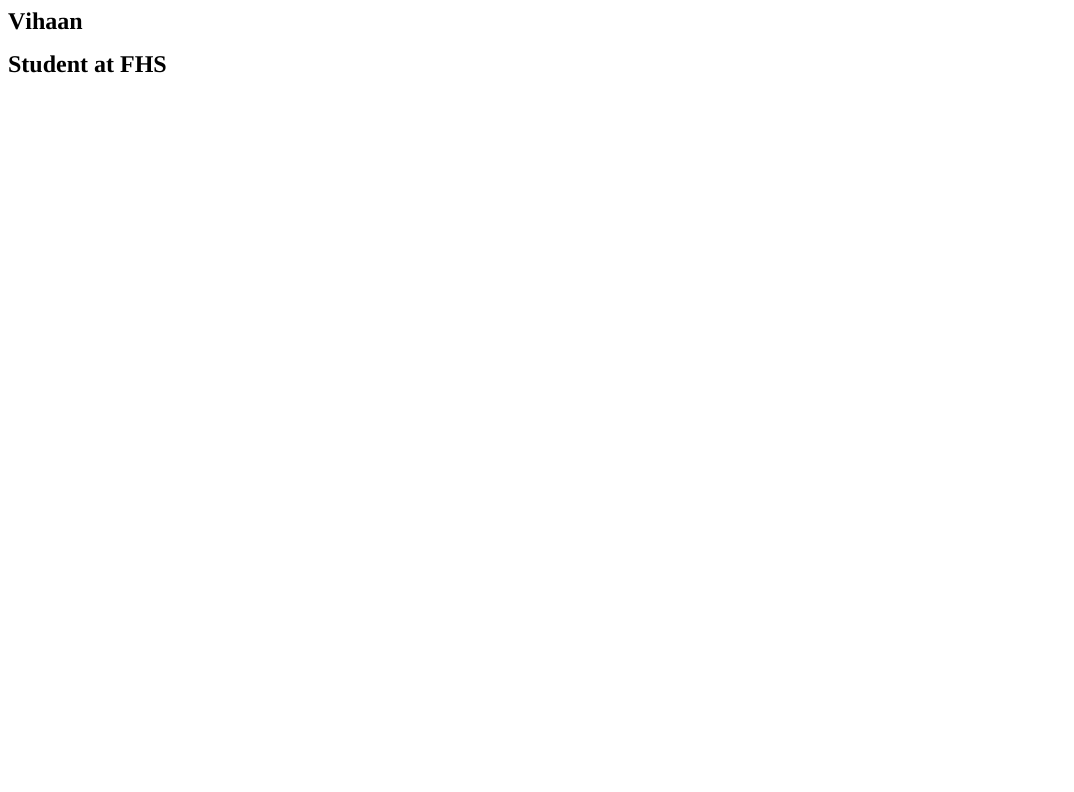
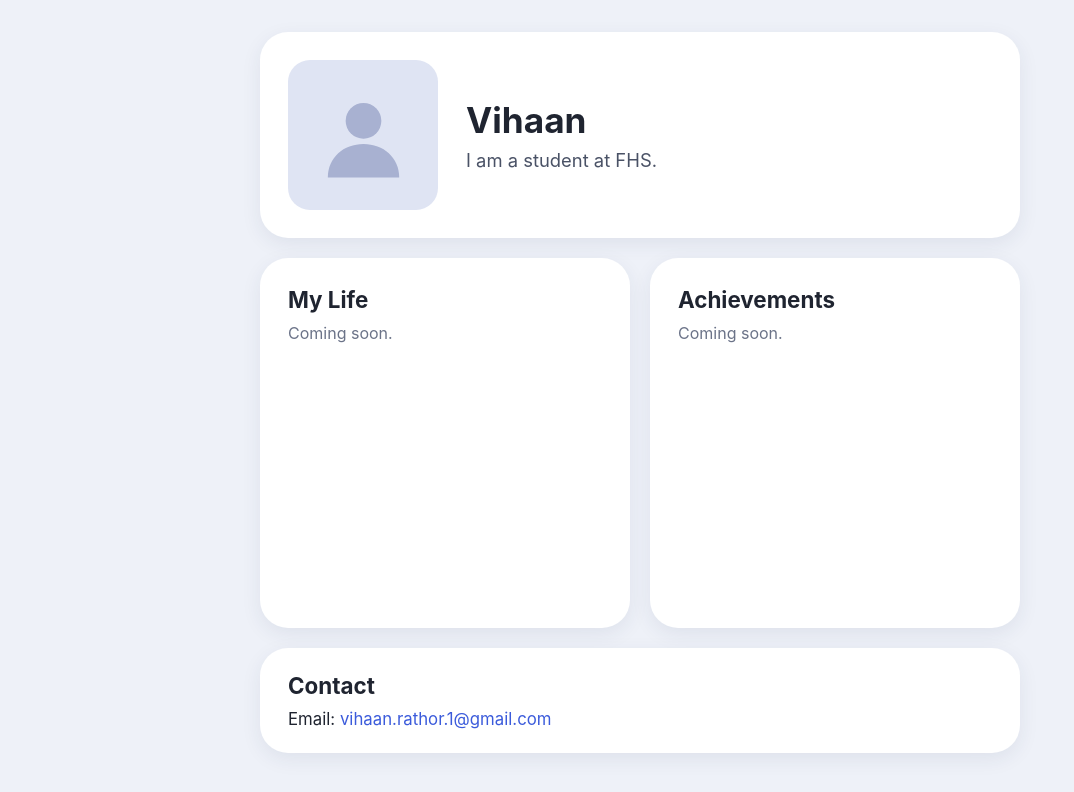
Before and after one commit to vihaan-rathor/vihaan, a plain HTML site: page index.html in a window 1280 px wide. Shown: the whole page, without its empty margins (0-1074 px from the left). Drawn offline with Linux system fonts and the light colour scheme.

Commit message:
Added photo

```diff
--- a/index.html
+++ b/index.html
@@ -1,18 +1,173 @@
-<!DOCTYPE html PUBLIC "-//W3C//DTD HTML 4.01//EN" "http://www.w3.org/TR/html4/strict.dtd">
-<html>
-<head>
-  <meta http-equiv="Content-Type" content="text/html; charset=utf-8">
-  <meta http-equiv="Content-Style-Type" content="text/css">
-  <title></title>
-  <meta name="Generator" content="Cocoa HTML Writer">
-  <meta name="CocoaVersion" content="2685.4">
-  <style type="text/css">
-    span.s1 {font-kerning: none}
-  </style>
-</head>
-<body>
-<h1 style="margin: 0.0px 0.0px 16.1px 0.0px; font: 24.0px Times; -webkit-text-stroke: #000000"><span class="s1"><b>Vihaan</b></span></h1>
-<h1 style="margin: 0.0px 0.0px 16.1px 0.0px; font: 24.0px Times; -webkit-text-stroke: #000000"><span class="s1"><b>Student at FHS</b></span></h1>
-<h1 style="margin: 0.0px 0.0px 16.1px 0.0px; font: 24.0px Times; -webkit-text-stroke: #000000; min-height: 29.0px"><span class="s1"><b></b></span><br></h1>
-</body>
+<!DOCTYPE html>
+<html lang="en">
+  <head>
+    <meta charset="UTF-8">
+    <meta name="viewport" content="width=device-width, initial-scale=1.0">
+    <title>Vihaan</title>
+    <style>
+      * {
+        box-sizing: border-box;
+      }
+
+      body {
+        margin: 0;
+        padding: 32px 16px 48px;
+        font-family: -apple-system, BlinkMacSystemFont, "Segoe UI", Arial, sans-serif;
+        background: #eef1f8;
+        color: #1f2430;
+      }
+
+      .page {
+        max-width: 760px;
+        margin: 0 auto;
+        display: grid;
+        gap: 20px;
+      }
+
+      .card {
+        background: #ffffff;
+        border-radius: 28px;
+        box-shadow: 0 6px 20px rgba(40, 50, 90, 0.08);
+      }
+
+      /* Header: photo on the left, name + bio on the right */
+      .header {
+        display: flex;
+        align-items: center;
+        gap: 28px;
+        padding: 28px;
+      }
+
+      .photo {
+        flex: 0 0 150px;
+        width: 150px;
+        height: 150px;
+        border-radius: 22px;
+        background: #dfe4f3;
+        display: flex;
+        align-items: center;
+        justify-content: center;
+        overflow: hidden;
+      }
+
+      /* When you have a photo, replace the <svg> in .photo with:
+         <img src="photo.jpg" alt="Vihaan"> */
+      .photo img {
+        width: 100%;
+        height: 100%;
+        object-fit: cover;
+      }
+
+      .photo svg {
+        width: 70%;
+        height: 70%;
+      }
+
+      .header h1 {
+        margin: 0 0 8px;
+        font-size: 2.2rem;
+      }
+
+      .header p {
+        margin: 0;
+        font-size: 1.15rem;
+        color: #4a5266;
+      }
+
+      /* Two square bubbles side by side */
+      .bubbles {
+        display: grid;
+        grid-template-columns: 1fr 1fr;
+        gap: 20px;
+      }
+
+      .bubble {
+        aspect-ratio: 1 / 1;
+        padding: 28px;
+        display: flex;
+        flex-direction: column;
+      }
+
+      .bubble h2 {
+        margin: 0 0 10px;
+        font-size: 1.4rem;
+      }
+
+      .bubble p {
+        margin: 0;
+        color: #6b7388;
+      }
+
+      /* Contact box */
+      .contact {
+        padding: 24px 28px;
+      }
+
+      .contact h2 {
+        margin: 0 0 10px;
+        font-size: 1.4rem;
+      }
+
+      .contact p {
+        margin: 0;
+        font-size: 1.05rem;
+      }
+
+      .contact a {
+        color: #3b5bdb;
+        text-decoration: none;
+      }
+
+      .contact a:hover {
+        text-decoration: underline;
+      }
+
+      @media (max-width: 560px) {
+        .header {
+          flex-direction: column;
+          text-align: center;
+        }
+
+        .bubble {
+          padding: 18px;
+        }
+
+        .bubble h2 {
+          font-size: 1.15rem;
+        }
+      }
+    </style>
+  </head>
+  <body>
+    <main class="page">
+      <section class="card header">
+        <div class="photo">
+          <svg viewBox="0 0 100 100" xmlns="http://www.w3.org/2000/svg" aria-label="Photo placeholder">
+            <circle cx="50" cy="36" r="17" fill="#a8b1d1"/>
+            <path d="M16 90c0-19 15-32 34-32s34 13 34 32z" fill="#a8b1d1"/>
+          </svg>
+        </div>
+        <div>
+          <h1>Vihaan</h1>
+          <p>I am a student at FHS.</p>
+        </div>
+      </section>
+
+      <div class="bubbles">
+        <section class="card bubble">
+          <h2>My Life</h2>
+          <p>Coming soon.</p>
+        </section>
+        <section class="card bubble">
+          <h2>Achievements</h2>
+          <p>Coming soon.</p>
+        </section>
+      </div>
+
+      <section class="card contact">
+        <h2>Contact</h2>
+        <p>Email: <a href="mailto:vihaan.rathor.1@gmail.com">vihaan.rathor.1@gmail.com</a></p>
+      </section>
+    </main>
+  </body>
 </html>
```
Also changed, not shown: index-1.html (added, +173 -0 lines), index-2.html (added, +170 -0 lines), photo.jpg (added), 1 other file.
